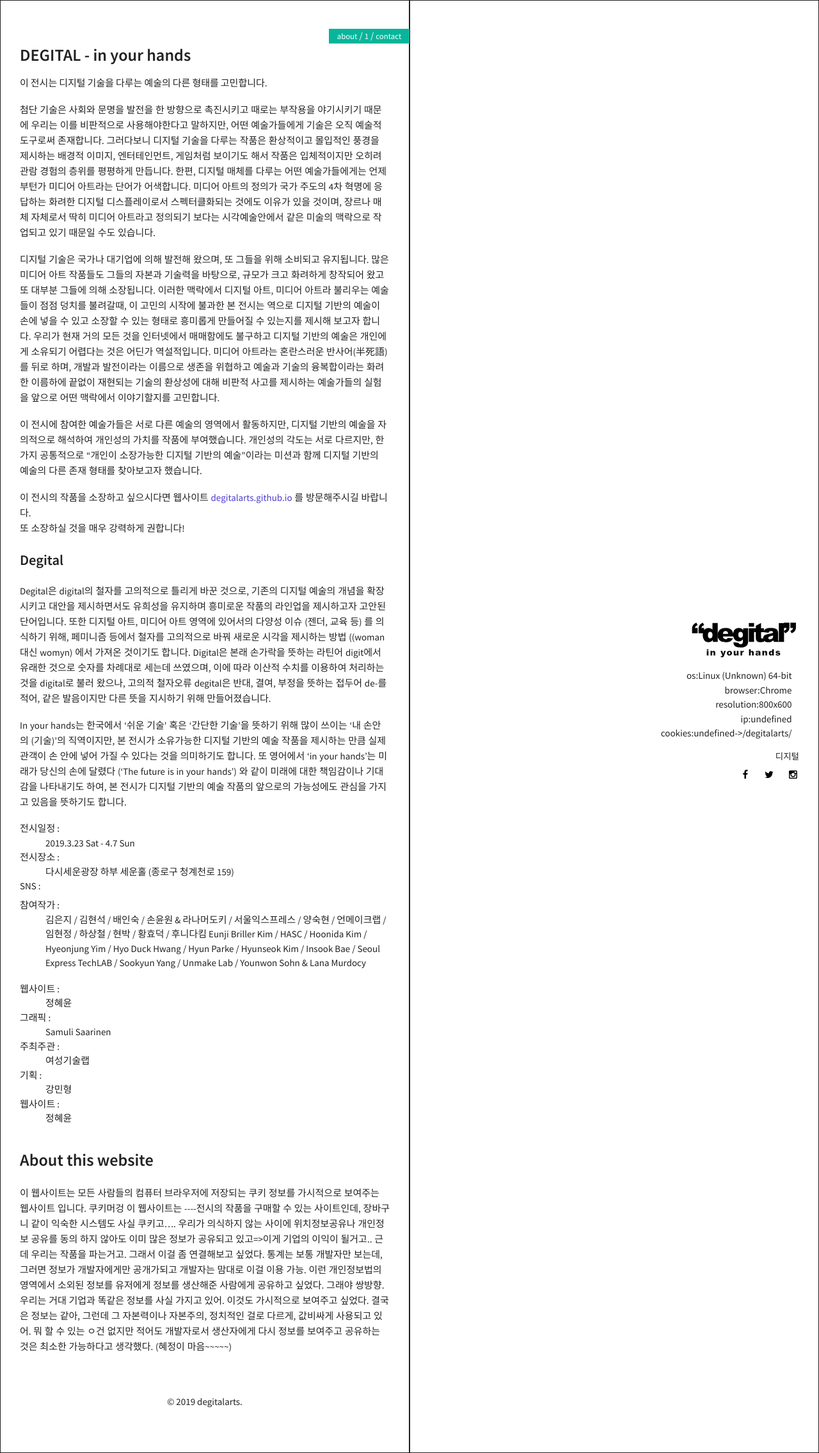
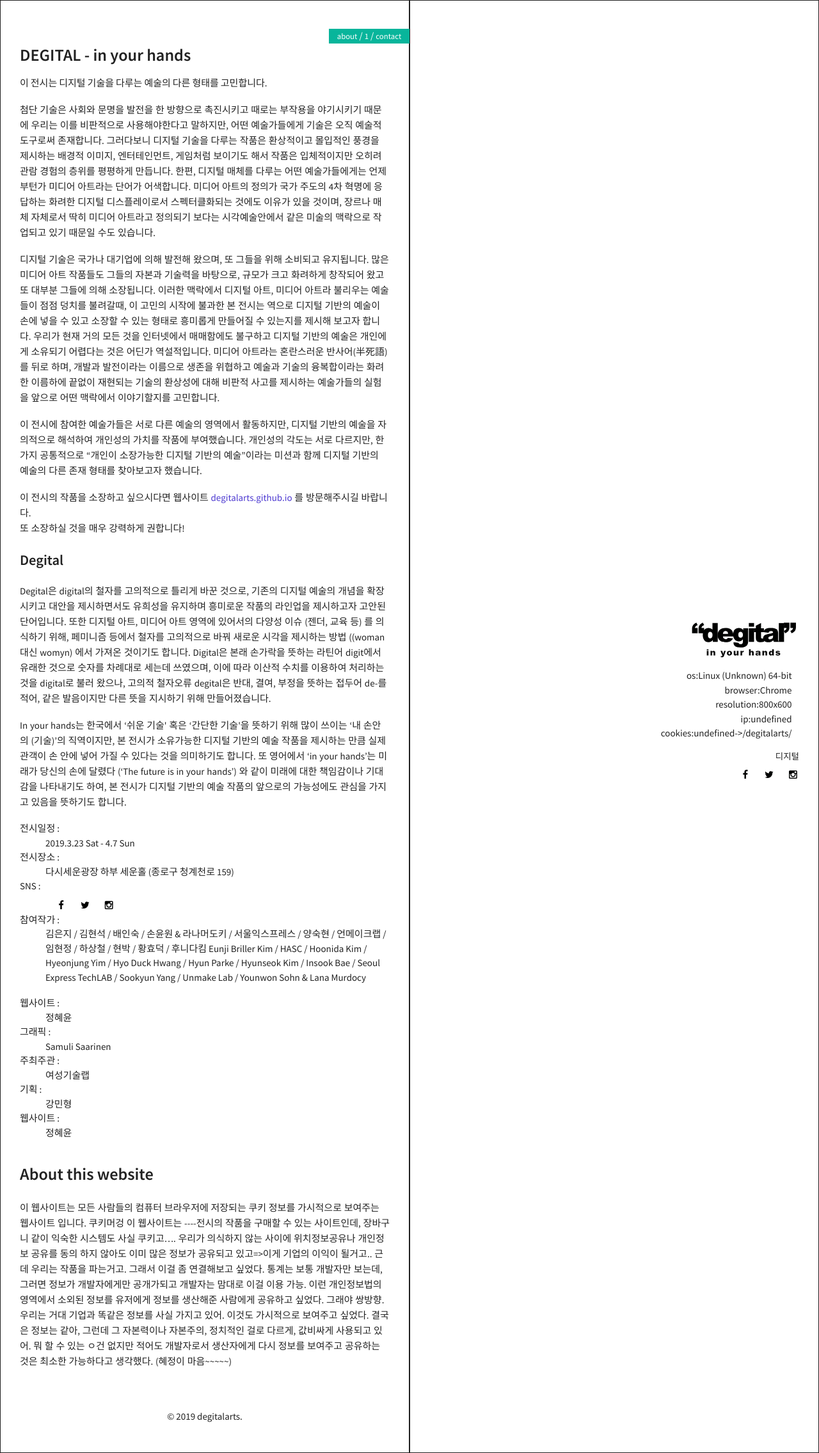
Before and after one commit to degitalarts/degitalarts, a Jekyll site: the page built from index.html, in a window 1280 px wide. Shown: the whole page at 64% size. Built offline with Jekyll 4.4.1, drawn with Linux system fonts in a browser that asks for light colours; comment, search, counter and statistics services are not loaded.

Commit message:
Update about.html

```diff
--- a/_includes/about.html
+++ b/_includes/about.html
@@ -41,15 +41,9 @@
                         <dd>
                             <div class="social-links">
                               <ul>
-                                {% if author.email %}
-                                  <li>
-                                  <script>gen_mail_to_link('{{ author.email }}', 'Hello from website');</script>
-                                  </li>
-                                    {% endif %}
-
-                                    {% if author.facebook %}<li><a href="http://facebook.com/{{ author.facebook }}" class="social-link-item" target="_blank"><i class="fa fa-fw fa-facebook"></i></a></li>{% endif %}
-                                    {% if author.twitter %}<li><a href="http://twitter.com/{{ author.twitter }}" class="social-link-item" target="_blank"><i class="fa fa-fw fa-twitter"></i></a></li>{% endif %}
-                                    {% if author.instagram %}<li><a href="http://instagram.com/{{ author.instagram }}" class="social-link-item" target="_blank"><i class="fa fa-fw fa-instagram"></i></a></li>{% endif %}
+                                <li><a href="http://facebook.com/{{ author.facebook }}" class="social-link-item" target="_blank"><i class="fa fa-fw fa-facebook"></i></a></li>
+                                <li><a href="http://twitter.com/{{ author.twitter }}" class="social-link-item" target="_blank"><i class="fa fa-fw fa-twitter"></i></a></li>
+                                <li><a href="http://instagram.com/{{ author.instagram }}" class="social-link-item" target="_blank"><i class="fa fa-fw fa-instagram"></i></a></li>
                                 </ul>
                             </div>
                         </dd>
```
